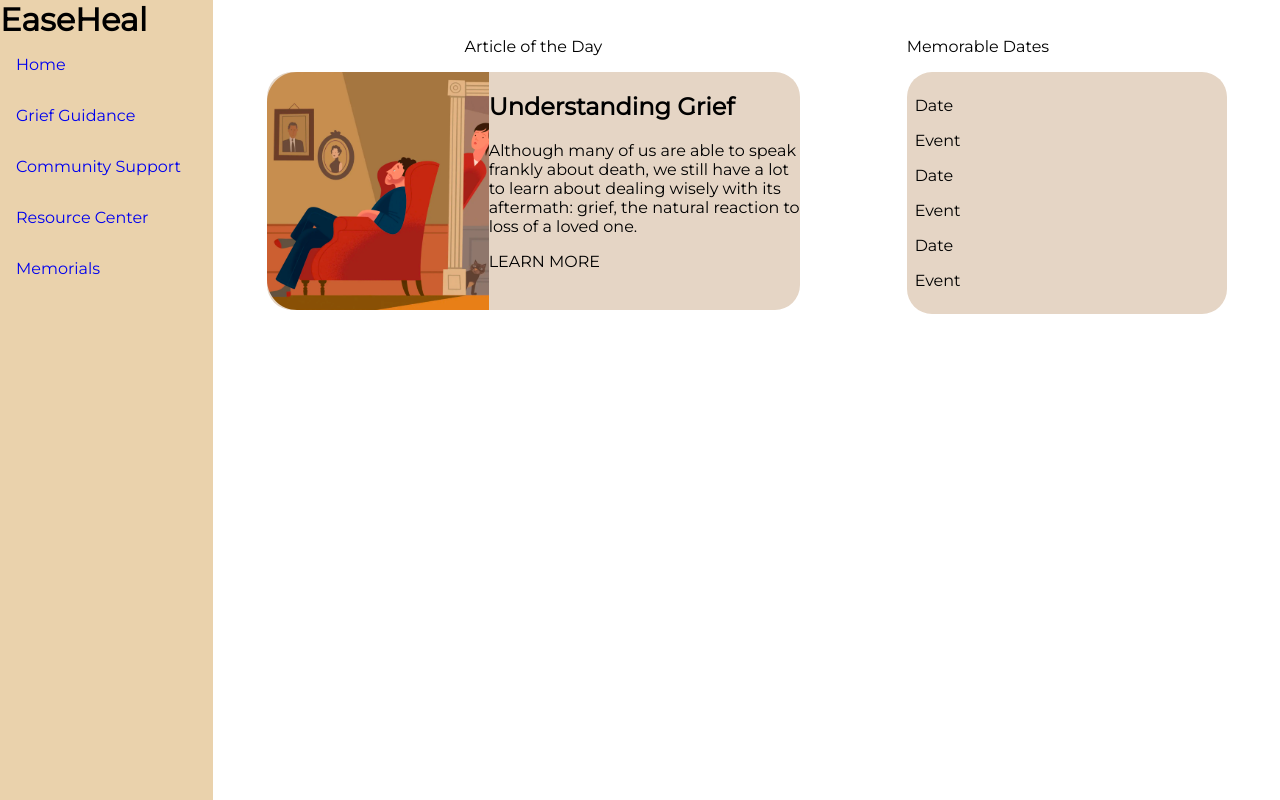
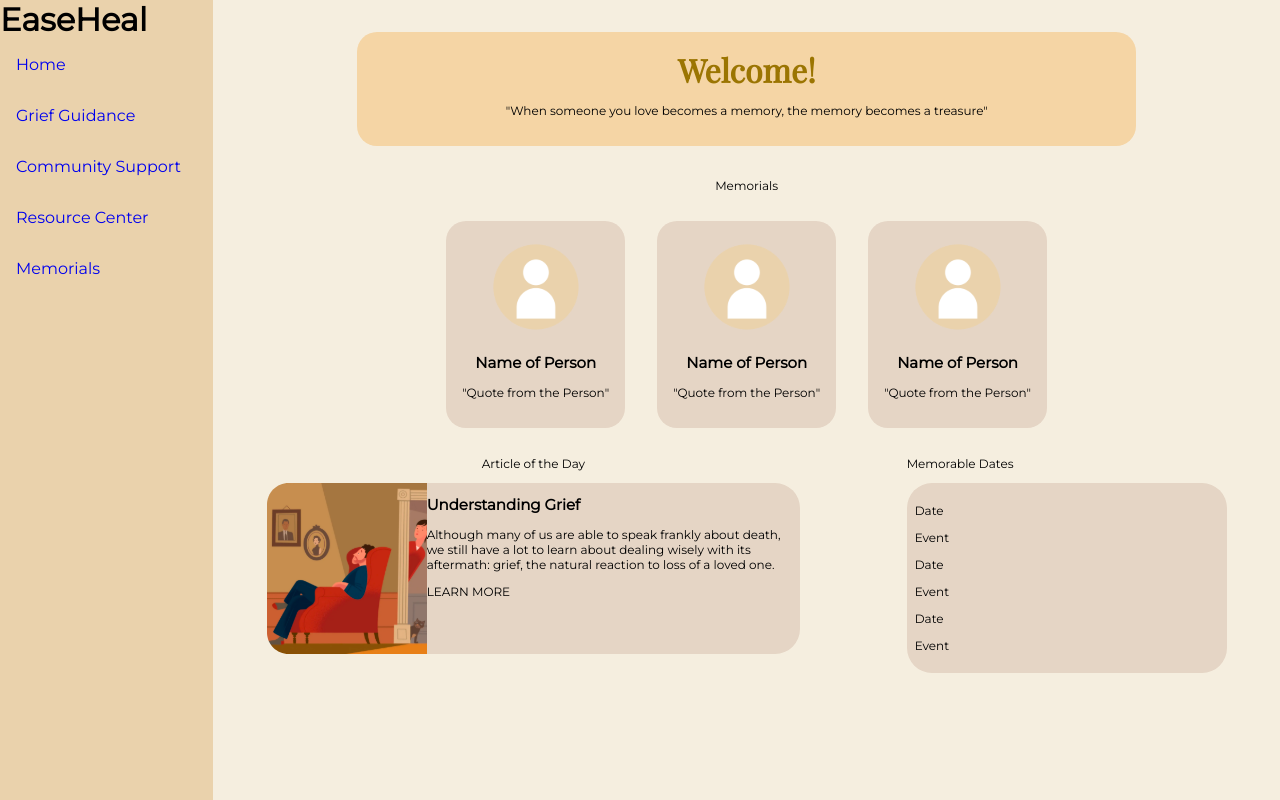
Before and after one commit to ooioiooGT/hack, a React (Create React App) app: page /Dashboard in a window 1280 px wide. Built offline with nearby package versions, Linux system fonts and the light colour scheme.

Commit message:
finished skeleton for dashbaord

```diff
--- a/src/components/navigation.module.css
+++ b/src/components/navigation.module.css
@@ -28,4 +28,5 @@ h1 {
 
 .rightSection {
   width: 100%;
+  background-color: #f5eedf;
 }
--- a/src/components/topbanner.js
+++ b/src/components/topbanner.js
@@ -1,9 +1,11 @@
 import React from "react";
 import banner from "./topbanner.module.css";
 
-export default function Banner({title , body}) {
-  return <div className="banner">
-    <h4>{title}</h4>
-    <p>{body}</p>
-  </div>;
+export default function Banner({ title, body }) {
+  return (
+    <div className={banner.container}>
+      <h4>{title}</h4>
+      <p>{body}</p>
+    </div>
+  );
 }
--- a/src/components/topbanner.module.css
+++ b/src/components/topbanner.module.css
@@ -0,0 +1,16 @@
+.container {
+  background-color: #f5d5a5;
+  margin: 2rem auto;
+  max-width: 70%;
+  padding: 1rem;
+  border-radius: 20px;
+  text-align: center;
+}
+
+.container h4 {
+  font-family: "Playfair Display", serif;
+  font-size: 2rem;
+  padding: 0px;
+  margin: 0px;
+  color: #9b7502;
+}
--- a/src/page/dashboard/dahsboard.js
+++ b/src/page/dashboard/dahsboard.js
@@ -4,6 +4,8 @@ import Navigation from "../../components/navigation";
 import Banner from "../../components/topbanner";
 import dash from "./dashboard.module.css";
 import articleImage from "./articleimage.svg";
+import Memorycard from "../rememberance/memerycard";
+import memoryimg from "../rememberance/placeholder.svg";
 
 export default function Dashboard() {
   return (
@@ -12,14 +14,40 @@ export default function Dashboard() {
         body={
           <div>
             <div>
-              <Banner />
+              <Banner
+                title="Welcome!"
+                body='"When someone you love becomes a memory, the memory becomes a treasure"'
+              />
             </div>
-            <div></div>
+            <div class={dash.memorials}>
+              <p>Memorials</p>
+              <div class={dash.memories}>
+                <Memorycard
+                  class={dash.eachItem}
+                  imageurl={memoryimg}
+                  name="Name of Person"
+                  comment='"Quote from the Person"'
+                />
+                <Memorycard
+                  class={dash.eachItem}
+                  imageurl={memoryimg}
+                  name="Name of Person"
+                  comment='"Quote from the Person"'
+                />
+                <Memorycard
+                  class={dash.eachItem}
+                  imageurl={memoryimg}
+                  name="Name of Person"
+                  comment='"Quote from the Person"'
+                />
+              </div>
+            </div>
+
             <div class={dash.bottomPart}>
               <div class={dash.articlecontainer}>
                 <p id={dash.heading}>Article of the Day</p>
                 <div class={dash.articlePart}>
-                  <img src={articleImage} />
+                  <img src={articleImage} id={dash.img} />
                   <div class={dash.info}>
                     <h2>Understanding Grief</h2>
                     <p>
--- a/src/page/dashboard/dashboard.module.css
+++ b/src/page/dashboard/dashboard.module.css
@@ -1,3 +1,10 @@
+p {
+  font-size: 12px;
+}
+h2 {
+  font-size: 15px;
+}
+
 .bottomPart {
   display: flex;
 }
@@ -11,6 +18,10 @@
   background-color: #e5d5c5;
   border-radius: 25px;
   display: flex;
+}
+
+#img {
+  width: 30%;
 }
 
 #heading {
@@ -27,3 +38,15 @@
   border-radius: 25px;
   padding: 0.5rem;
 }
+
+/*Memory cards area*/
+.memories {
+  display: flex;
+  flex-direction: row;
+  text-align: center;
+  justify-content: center;
+}
+
+.memorials {
+  text-align: center;
+}
--- a/src/page/rememberance/card.css
+++ /dev/null
@@ -1,6 +0,0 @@
-.card{
-    background: #E5D5C5;
-    opacity: 0.5;
-    border-radius: 30px;
-    border: 1em solid black;
-    }
--- /dev/null
+++ b/src/page/rememberance/card.module.css
@@ -0,0 +1,14 @@
+/*Memory cards area*/
+p {
+  font-size: 12px;
+}
+
+
+.container {
+  background-color: #e5d5c5;
+  max-width: 15rem;
+  border-radius: 20px;
+  padding: 1rem;
+  margin: 1rem;
+  text-align: center;
+}
--- a/src/page/rememberance/memerycard.js
+++ b/src/page/rememberance/memerycard.js
@@ -1,21 +1,20 @@
-import React from 'react';
-import Cardcss from './card.css';
+import React from "react";
+import card from "./card.module.css";
 
-function memerycard({imageurl, name , comment}) {
+function Memorycard({ imageurl, name, comment }) {
   return (
-    <div className={Cardcss.card} >
-        <div className='people-image'>
-            <img src={imageurl} alt='' placeholder=''></img>
-        </div>
-        <div className={Cardcss.name}>
-            <h3> {name} </h3>
-        </div>
-        <div className={Cardcss.comment}>
-            <p>{comment}</p>
-        </div>
-
+    <div className={card.container}>
+      <div className="people-image">
+        <img src={imageurl} alt="" placeholder=""></img>
+      </div>
+      <div className={card.name}>
+        <h2> {name} </h2>
+      </div>
+      <div className={card.comment}>
+        <p>{comment}</p>
+      </div>
     </div>
-  )
+  );
 }
 
-export default memerycard
+export default Memorycard;
```
